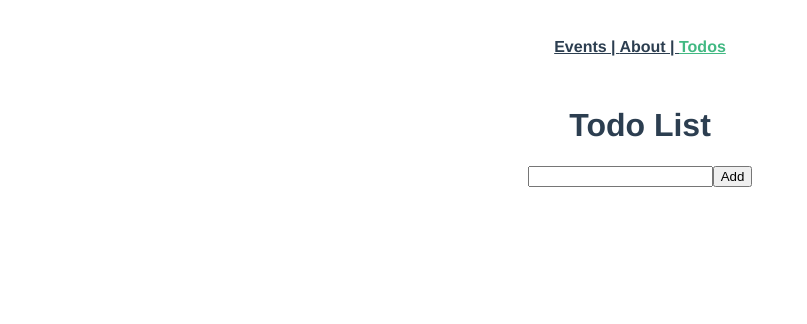
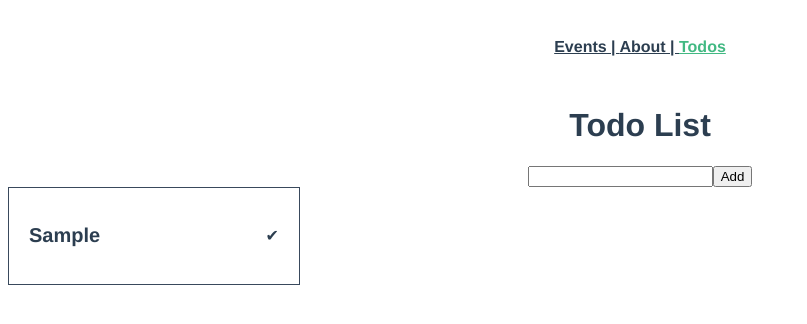
Before and after one commit to bassem97/VueJS-blog, a Vue app: page /todos in a window 1280 px wide. Both pictures are taken after typing "Sample" into the empty fields and a click on the button "Add". Shown: the top 324 px of the page, without its empty margins (0-807 px from the left). Built offline with nearby package versions, Linux system fonts and the light colour scheme.

Commit message:
pinia reactive properties done

```diff
--- a/src/components/TodoList.vue
+++ b/src/components/TodoList.vue
@@ -0,0 +1,33 @@
+<script setup lang="ts">
+import { useTodoListStore } from '@/stores/todoList'
+import { storeToRefs } from 'pinia'
+import { ref } from 'vue'
+
+const todoStore = ref(useTodoListStore())
+const { todoList } = storeToRefs(todoStore.value)
+const { toggleCompleted } = todoStore.value
+</script>
+
+<template>
+  <div v-for="todo in todoList" :key="todo.id" class="todo">
+    <h2 :class="{ completed: todo.completed }">{{ todo.title }}</h2>
+    <span @click.stop="toggleCompleted(todo.id)">&#10004;</span>
+  </div>
+</template>
+
+<style scoped>
+.todo {
+  display: flex;
+  justify-content: space-between;
+  align-items: center;
+  padding: 20px;
+  width: 250px;
+  cursor: pointer;
+  border: 1px solid #39495c;
+  margin-bottom: 18px;
+}
+
+.completed {
+  text-decoration: line-through;
+}
+</style>
--- a/src/stores/todoList.ts
+++ b/src/stores/todoList.ts
@@ -12,6 +12,12 @@ export const useTodoListStore = defineStore('todoList', {
     },
     deleteTodoById(id: number) {
       this.todoList = this.todoList.filter((todo) => todo.id !== id)
+    },
+    toggleCompleted(id: number) {
+      const todo = this.todoList.find((todo) => todo.id === id)
+      if (todo) {
+        todo.completed = !todo.completed
+      }
     }
   },
   getters: {
--- a/src/views/TodoView.vue
+++ b/src/views/TodoView.vue
@@ -1,9 +1,10 @@
 <script>
 import TodoForm from '@/components/TodoForm.vue'
+import TodoList from '@/components/TodoList.vue'
 
 export default {
   name: 'TodoView',
-  components: { TodoForm },
+  components: { TodoList, TodoForm },
   setup() {
     return {
       // event
@@ -16,6 +17,6 @@ export default {
   <div class="todo">
     <h1>Todo List</h1>
     <TodoForm />
-    <!--   <TodoList/>-->
+    <TodoList />
   </div>
 </template>
```
